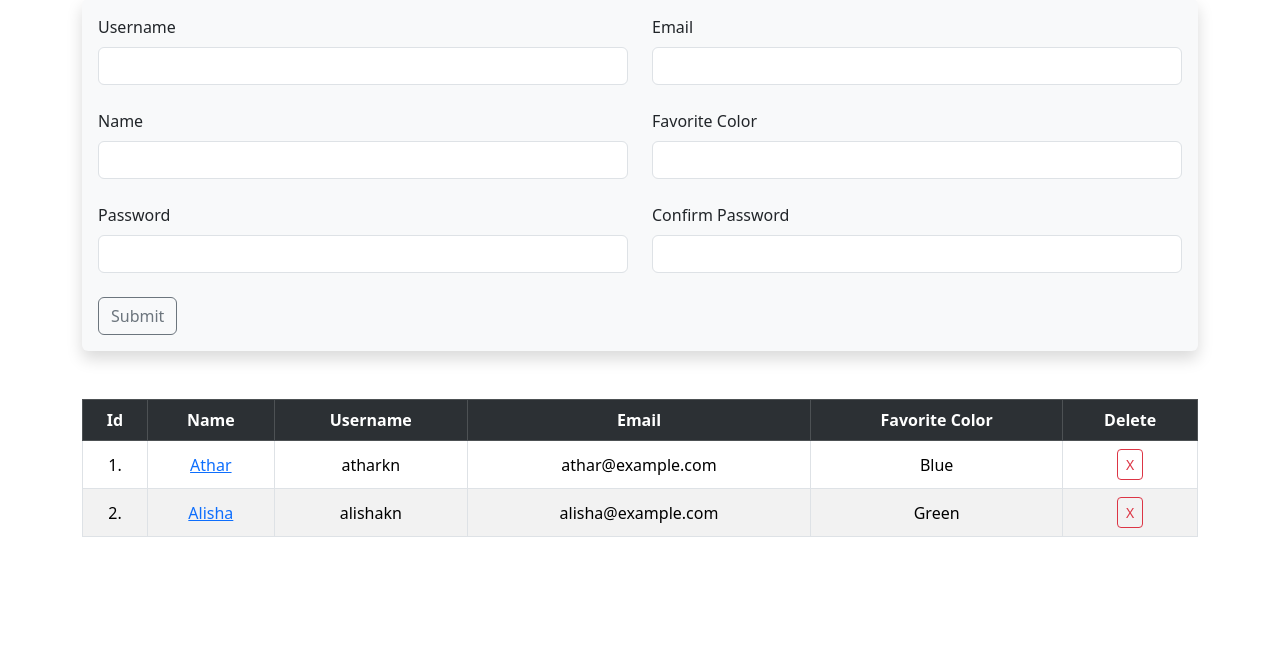
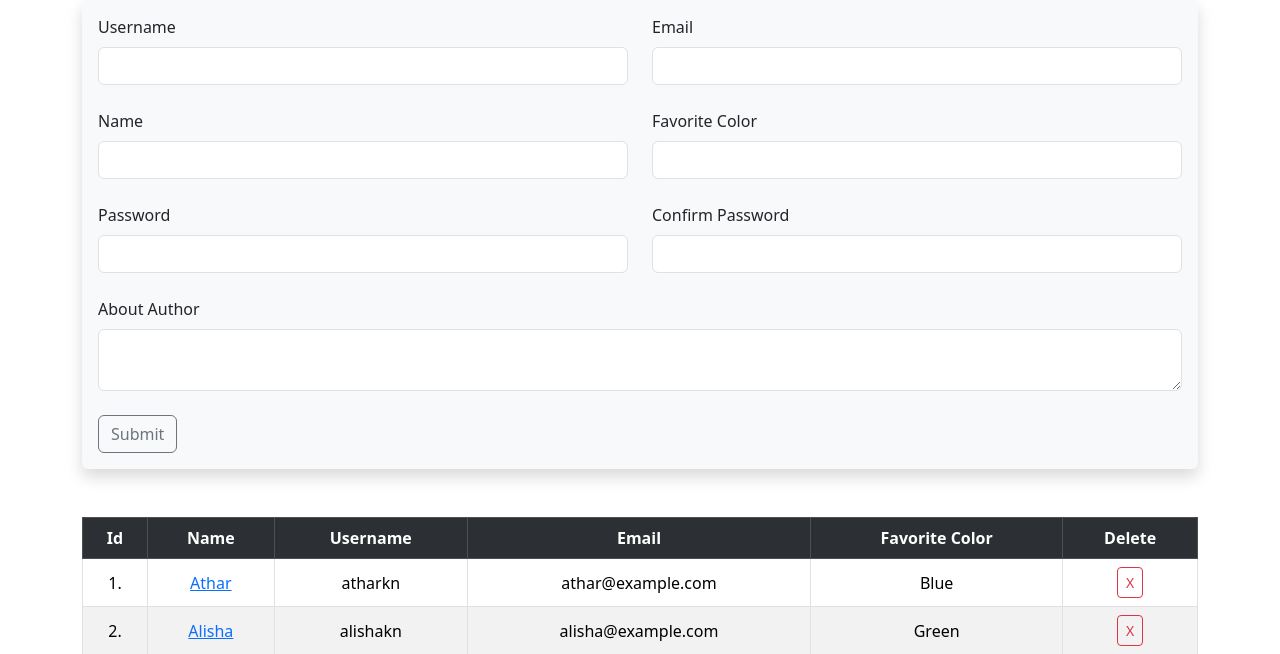
Before and after one commit to atharkn7/flasker, a Flask app: page /user/add in a window 1280 px wide. Shown: the part 207-861 px from the top of the page. Before the commit the page ends 744 px from the top, so only its background shows below. Run offline with Flask 3, Linux system fonts and the light colour scheme; data comes from the database, SQL or seed files in the repository; both versions use the stored data as it was after the commit; some libraries are stand-ins or nearby versions.

Commit message:
About user added

```diff
--- a/app.py
+++ b/app.py
@@ -44,6 +44,7 @@ class Users(db.Model, UserMixin):
     password_hash = db.Column(db.String(128), nullable=False)
     # Users can have multiple posts (One to Many)
     posts = db.relationship('Posts', backref='poster')
+    about_author = db.Column(db.Text(500), nullable=True)
 
     # A way to add a constraint at the db level would need -
         # from sqlalchemy import CheckConstraint
@@ -155,6 +156,7 @@ def add_user():
                          email=form.email.data,
                          username=form.username.data,
                          fav_color=form.fav_color.data,
+                         about_author=form.about_author.data,
                          password_hash=hashed_pw)
 
             # Commiting to DB
@@ -184,13 +186,14 @@ def update(id):
         user_to_update.email = request.form["email"]
         user_to_update.username = request.form["username"]
         user_to_update.fav_color = request.form["fav_color"]
+        user_to_update.about_author = request.form["about_author"]
         try:
             db.session.commit()
             flash("User Updated Successfully!!!")
-            return redirect(url_for("add_user"))
+            return redirect(url_for("dashboard"))
         except:
             flash("User Update Failed!!! Try Again...")
-            return redirect(url_for("add_user"))
+            return redirect(url_for("dashboard"))
     else:
         return render_template("update.html",
                                form=form,
@@ -255,6 +258,7 @@ def dashboard():
         user_to_update.email = form.email.data
         user_to_update.name = form.name.data
         user_to_update.fav_color = form.fav_color.data
+        user_to_update.about_author = form.about_author.data
 
         try:
             # DB commit
--- a/templates/add.html
+++ b/templates/add.html
@@ -45,6 +45,13 @@
             </div>
         </div>
         <br>
+        <div class="row">
+            <div class="col">
+                {{ form.about_author.label(class="form-label") }}
+                {{ form.about_author(class="form-control") }}
+            </div>
+        </div>
+        <br>
         {{ form.submit(class="btn btn-outline-secondary") }}
     </form>
 </div>
--- a/templates/posts.html
+++ b/templates/posts.html
@@ -25,7 +25,7 @@
     <h4><strong>{{ post.title }} </strong><br></h4>
     <small> Author: {{ post.poster.name }} </small> <strong> | </strong>
     <small> Date Posted: {{ post.date_posted.strftime('%B %d, %Y') }}
-        <p> Content: <br> {{ post.content|safe }} </p><br>
+        <p> {{ post.content|safe }} </p><br>
     </small>
     <a href="{{url_for('post', id=post.id)}}" class="btn btn-outline-secondary btn-sm">View Post</a>
 
--- a/templates/update.html
+++ b/templates/update.html
@@ -35,6 +35,12 @@
             </div>
         </div>
         <br>
+        <div class="row">
+            <div class="col">
+                {{ form.about_author.label(class="form-label") }}
+                <textarea class="form-control" name="about_author">{{ user_to_update.about_author }}</textarea>
+            </div>
+        </div>
         <hr>
         <br>
         {{ form.submit(class="btn btn-outline-secondary btn-sm") }}
--- a/webforms.py
+++ b/webforms.py
@@ -1,6 +1,6 @@
 from flask_ckeditor import CKEditorField
 from flask_wtf import FlaskForm
-from wtforms import StringField, SubmitField, EmailField, PasswordField, BooleanField, ValidationError
+from wtforms import StringField, SubmitField, EmailField, PasswordField, BooleanField, ValidationError, TextAreaField
 from wtforms.widgets import TextArea
 from wtforms.validators import DataRequired, Length, EqualTo
 
@@ -15,6 +15,7 @@ class UserForm(FlaskForm):
     password = PasswordField('Password', validators=[Length(min=6, max=16), DataRequired(), EqualTo('password2', message='Passwords must match!')])
     password2 = PasswordField('Confirm Password', validators=[Length(min=6, max=16), DataRequired()])
     submit = SubmitField('Submit')
+    about_author = TextAreaField("About Author")
     """ Create another UpdateUserForm() since this will not work when updating"""
 
 # User login Form
```
Also changed, not shown: migrations/versions/de047b77d953_about_author_added.py (added, +32 -0 lines), templates/dashboard.html (+9 -0 lines), templates/post.html (+11 -1 lines), instance/users.db.
